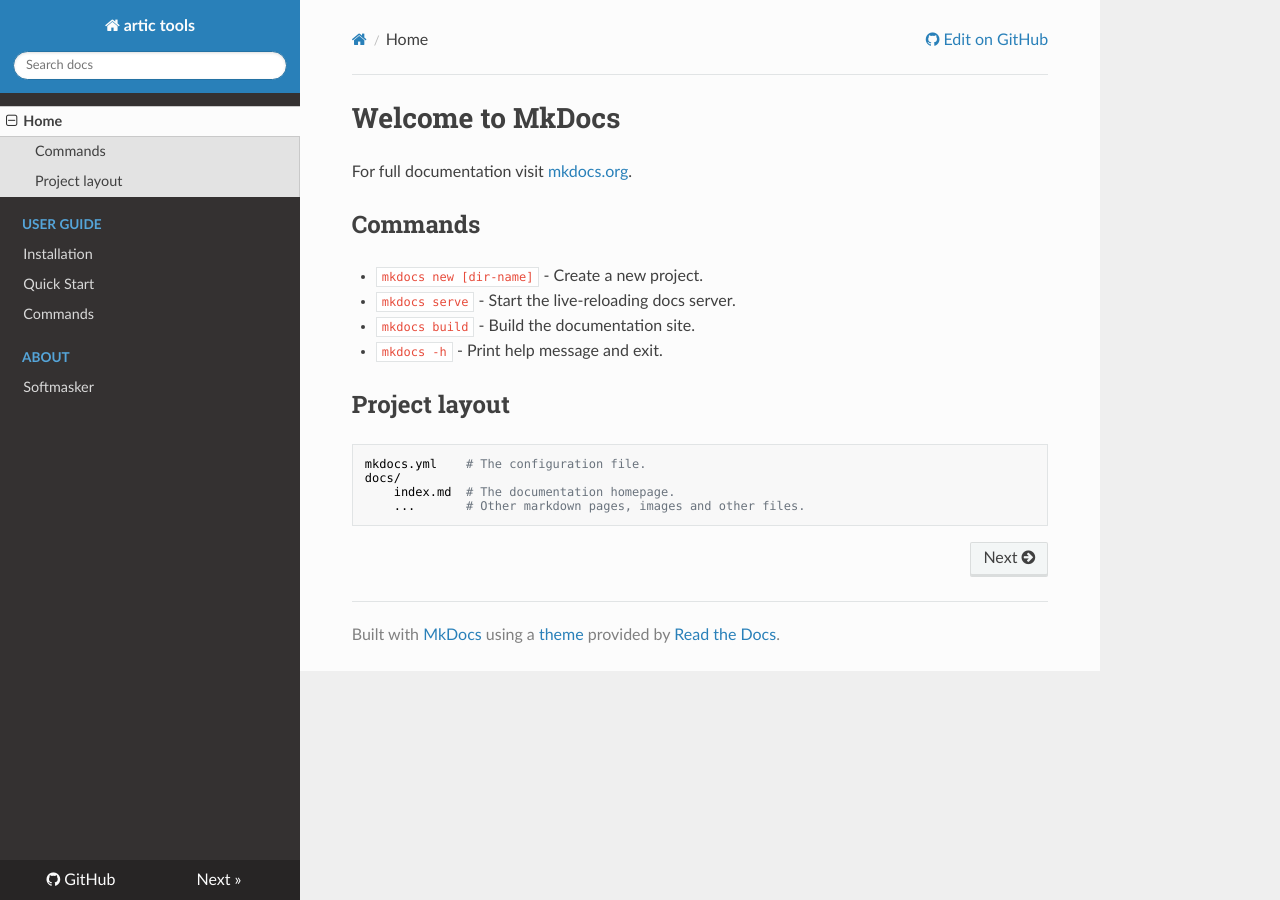
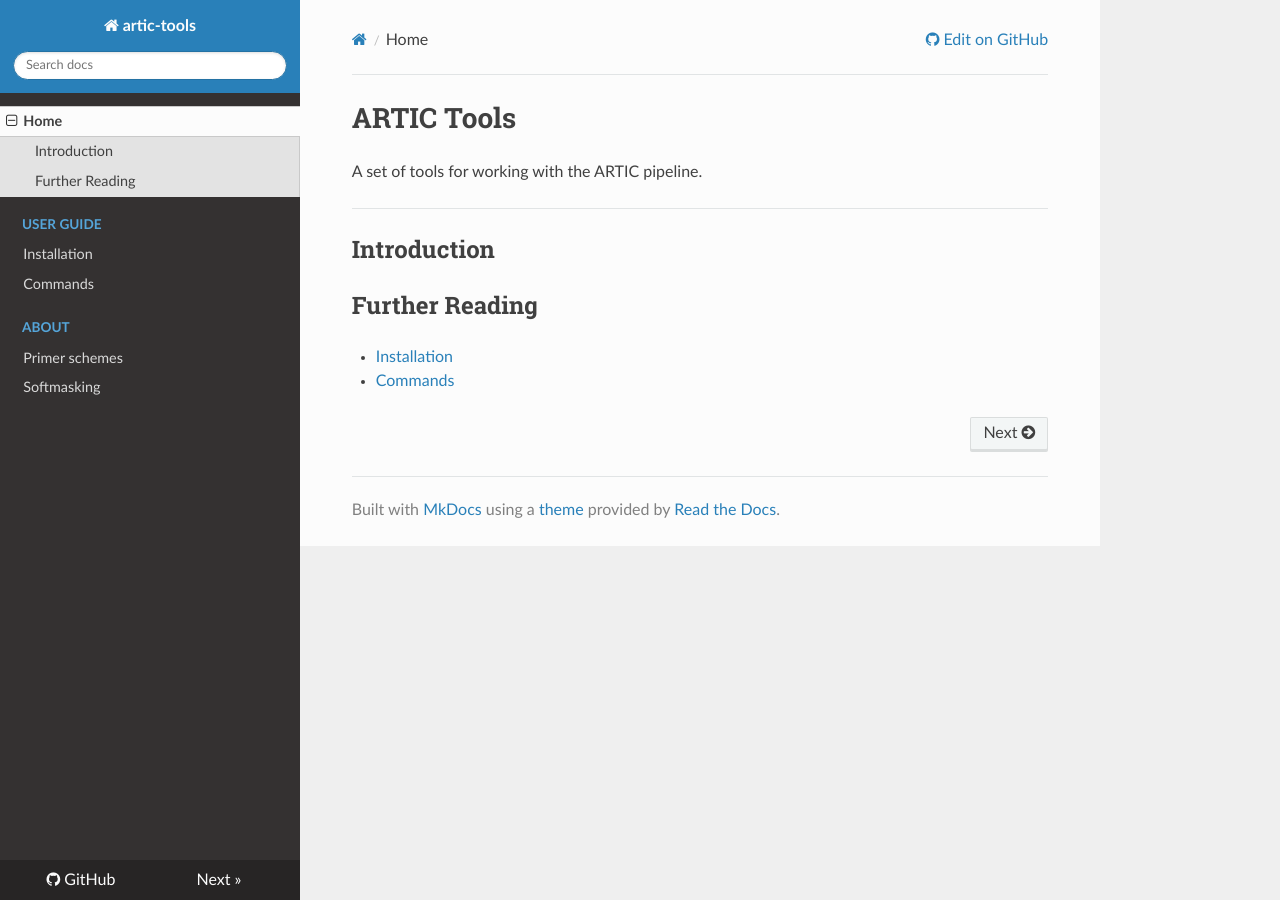
Before and after one commit to will-rowe/artic-tools, an MkDocs documentation site: the page built from docs/index.md, in a window 1280 px wide. Built offline with MkDocs 1.6.1, drawn with Linux system fonts in a browser that asks for light colours; nearby versions of some CDN libraries.

```diff
--- a/CMakeLists.txt
+++ b/CMakeLists.txt
@@ -95,7 +95,6 @@
 add_subdirectory(extlibs/dynamic_bitset)
 add_subdirectory(extlibs/spdlog)
 
-
 # rapidcsv
 include_directories(${PROJECT_SOURCE_DIR}/extlibs/rapidcsv/src)
 
--- a/docs/index.md
+++ b/docs/index.md
@@ -1,17 +1,13 @@
-# Welcome to MkDocs
+# ARTIC Tools
 
-For full documentation visit [mkdocs.org](https://www.mkdocs.org).
+A set of tools for working with the ARTIC pipeline.
 
-## Commands
+***
 
-* `mkdocs new [dir-name]` - Create a new project.
-* `mkdocs serve` - Start the live-reloading docs server.
-* `mkdocs build` - Build the documentation site.
-* `mkdocs -h` - Print help message and exit.
+## Introduction
 
-## Project layout
 
-    mkdocs.yml    # The configuration file.
-    docs/
-        index.md  # The documentation homepage.
-        ...       # Other markdown pages, images and other files.
+## Further Reading
+
+* [Installation](./installation.md)
+* [Commands](./commands.md)
--- a/mkdocs.yml
+++ b/mkdocs.yml
@@ -1,11 +1,11 @@
-site_name: artic tools
+site_name: artic-tools
 repo_url: https://github.com/will-rowe/artic-tools
 theme: readthedocs
 nav:
-    - Home: "index.md"
-    - "User Guide":
-          - "Installation": "installation.md"
-          - "Quick Start": "quick-start.md"
-          - "Commands": "commands.md"
-    - About:
-          - "Softmasker": "softmasker.md"
+        - Home: "index.md"
+        - "User Guide":
+                  - "Installation": "installation.md"
+                  - "Commands": "commands.md"
+        - About:
+                  - "Primer schemes": "primerscheme.md"
+                  - "Softmasking": "softmasker.md"
```
Also changed, not shown: README.md (+14 -4 lines), docs/commands.md (+28 -2 lines), docs/installation.md (+23 -0 lines), docs/primerscheme.md (added, +58 -0 lines), docs/quick-start.md (deleted), 4 other files.
